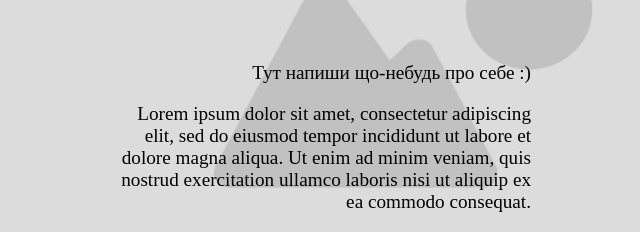
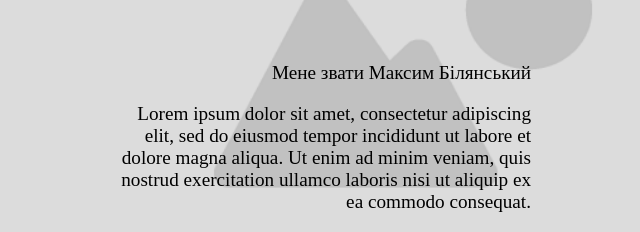
Before and after one commit to Maks-IT-dev/project_practic, a plain HTML site: page index.html in a window 1280 px wide. Shown: the part 358-590 px from the top of the page, 237-877 px from the left. Drawn offline with Linux system fonts and the light colour scheme.

Commit message:
new commit

```diff
--- a/index.html
+++ b/index.html
@@ -12,7 +12,7 @@
             <h1>Ім'я Прізвище</h1>
             <div class="bio">
 
-                <p>Тут напиши що-небудь про себе :)</p>
+                <p>Мене звати Максим Білянський</p>
                 <p>Lorem ipsum dolor sit amet, consectetur adipiscing elit, sed do eiusmod tempor incididunt ut labore et dolore magna aliqua. Ut enim ad minim veniam, quis nostrud exercitation ullamco laboris nisi ut aliquip ex ea commodo consequat.</p>
             </div>
         </div>
```
